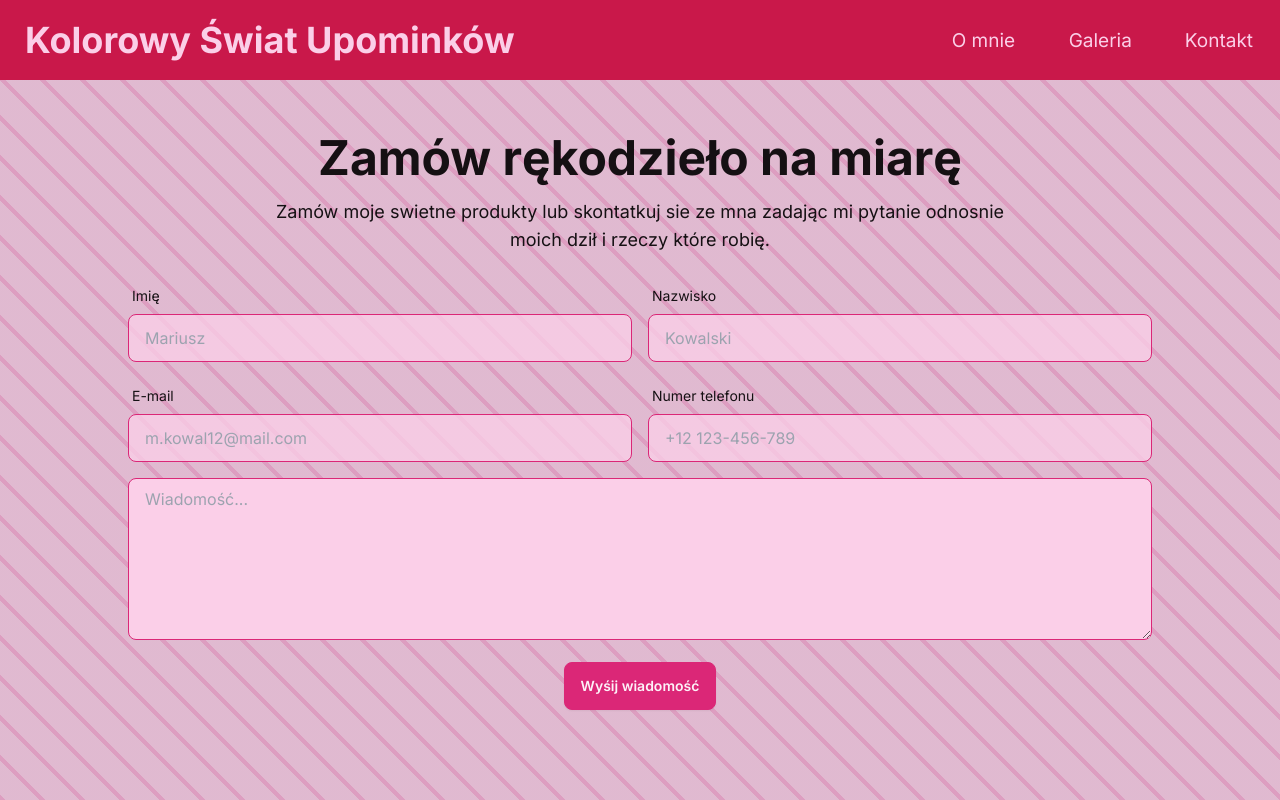
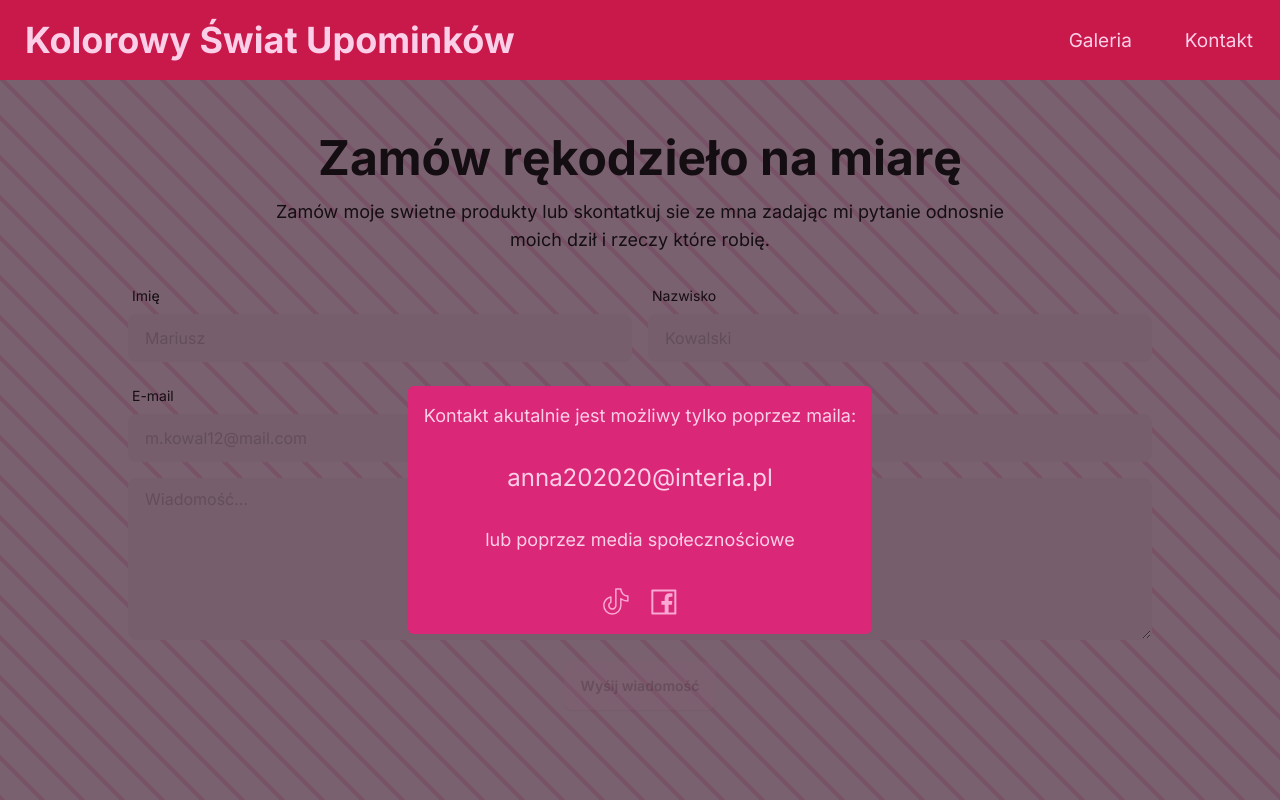
Before and after one commit to LoZoCz/kolorowy-swiat, a Next.js app: page /contact in a window 1280 px wide. Built offline with nearby package versions, Linux system fonts and the light colour scheme.

Commit message:
form message created, small changes in some components, about page hidden for some time

```diff
--- a/src/app/contact/page.tsx
+++ b/src/app/contact/page.tsx
@@ -9,14 +9,14 @@
     const submitForm = (e: React.FormEvent<HTMLFormElement>) => {
         e.preventDefault()
         console.log('Form submitted')
-        toastNoti({ message: 'Form submitted successfully', type: 'success' })
+        toastNoti({ message: 'Wiadomość wysłana', type: 'success' })
     }
 
     return (
         <Main>
             <section
                 style={{ minHeight: 'calc(100dvh - var(--header-h))' }}
-                className="space-y-6 p-4 pt-[3vw]"
+                className="relative space-y-6 p-4 pt-[3vw]"
             >
                 <div className="space-y-4">
                     <H1 classes="text-center">Zamów rękodzieło na miarę</H1>
@@ -29,6 +29,7 @@
                 <ContactForm formFunction={submitForm} />
                 <ToastContainer />
             </section>
+            <div className="absolute left-0 top-0 h-full w-full bg-neutral-content/50"></div>
         </Main>
     )
 }
--- a/src/components/ImageCarousel.tsx
+++ b/src/components/ImageCarousel.tsx
@@ -51,6 +51,7 @@
                 alt="nice image"
                 width={600}
                 height={400}
+                priority
                 className="aspect-square h-full w-full flex-1 rounded-md object-cover"
             />
             <button
@@ -70,5 +71,3 @@
 }
 
 export default ImageCarousel
-
-// zrob podglad zdjecia na caly ekran
--- a/src/components/formElements.tsx
+++ b/src/components/formElements.tsx
@@ -33,6 +33,9 @@
 import { IoCheckmarkOutline } from 'react-icons/io5'
 import { FaRegCircleXmark } from 'react-icons/fa6'
 import { Slide, toast } from 'react-toastify'
+import { PiTiktokLogoLight } from 'react-icons/pi'
+import { AiOutlineFacebook } from 'react-icons/ai'
+import { Para } from './typography'
 
 interface ToastNotiProps {
     message: string
@@ -98,30 +101,65 @@
         <form
             {...props}
             onSubmit={formFunction}
-            className="mx-auto block max-w-screen-lg space-y-4"
+            className="relative mx-auto block max-w-screen-lg space-y-4"
         >
             <div className="flex justify-between gap-4">
-                <Input placeholder="Mariusz" label="Imię" type="text" />
-                <Input placeholder="Kowalski" label="Nazwisko" type="text" />
+                <Input
+                    placeholder="Mariusz"
+                    label="Imię"
+                    type="text"
+                    disabled
+                />
+                <Input
+                    placeholder="Kowalski"
+                    label="Nazwisko"
+                    type="text"
+                    disabled
+                />
             </div>
             <div className="flex justify-between gap-4">
                 <Input
                     placeholder="m.kowal12@mail.com"
                     label="E-mail"
                     type="email"
+                    disabled
                 />
                 <Input
                     placeholder="+12 123-456-789"
                     label="Numer telefonu"
                     type="number"
                     maxLength={9}
+                    disabled
                 />
             </div>
-            <TextArea placeholder="Wiadomość..." />
+            <TextArea disabled placeholder="Wiadomość..." />
             <div className="flex w-full justify-center">
-                <button type="submit" className="btn btn-primary">
+                <button disabled type="submit" className="btn btn-primary">
                     Wyśij wiadomość
                 </button>
+            </div>
+            <div className="absolute left-1/2 top-1/2 z-50 flex -translate-x-1/2 -translate-y-1/2 flex-col items-center justify-center gap-8 rounded-md bg-primary p-4 text-base-100">
+                <Para>Kontakt akutalnie jest możliwy tylko poprzez maila:</Para>
+                <a className="text-2xl" href="mailto:anna202020@interia.pl">
+                    anna202020@interia.pl
+                </a>
+                <Para>lub poprzez media społecznościowe</Para>
+                <div className="flex gap-4">
+                    <a
+                        href="https://www.tiktok.com/@kolorowy.wiat.upo"
+                        aria-label="facebook link"
+                        className="link link-neutral"
+                    >
+                        <PiTiktokLogoLight className="size-8" />
+                    </a>
+                    <a
+                        href="https://www.facebook.com/kolorowyswiat.upominkow"
+                        aria-label="tiktok link"
+                        className="link link-neutral"
+                    >
+                        <AiOutlineFacebook className="size-8" />
+                    </a>
+                </div>
             </div>
         </form>
     )
--- a/src/components/header.tsx
+++ b/src/components/header.tsx
@@ -22,13 +22,13 @@
         label: 'Kolorowy',
         icon: <IoHomeOutline className="flex size-8 sm:hidden" />,
     },
-    {
-        path: '/about',
-        title: 'O mnie',
-        description: 'Troche o mnie',
-        label: 'about page link',
-        icon: <IoPersonCircleOutline className="flex size-8 lg:hidden" />,
-    },
+    // {
+    //     path: '/about',
+    //     title: 'O mnie',
+    //     description: 'Troche o mnie',
+    //     label: 'about page link',
+    //     icon: <IoPersonCircleOutline className="flex size-8 lg:hidden" />,
+    // },
     {
         path: '/gallery',
         title: 'Galeria',
--- a/src/components/homePage/CardsSection.tsx
+++ b/src/components/homePage/CardsSection.tsx
@@ -18,10 +18,9 @@
                     <div className="card-body items-center text-center">
                         <H4 classes="card-title gap-4">Wysoka jakość</H4>
                         <Para>
-                            Najwyższej jakości rękodzieła stworzone z dbałością
-                            o każdy detal. Korzystamy wyłącznie z najlepszych
-                            materiałów, zapewniając niezrównaną trwałość i
-                            estetykę.
+                            Rękodzieła stworzone z dbałością o każdy detal.
+                            Korzystam wyłącznie z najlepszych materiałów,
+                            zapewniając niezrównaną trwałość i estetykę.
                         </Para>
                     </div>
                 </div>
@@ -32,7 +31,7 @@
                     <div className="card-body items-center text-center">
                         <H4 classes="card-title gap-4">Przystępna cena</H4>
                         <Para>
-                            Doskonałe produkty nie muszą być drogie. Oferujemy
+                            Doskonałe produkty nie muszą być drogie. Oferuje
                             perfekcyjną równowagę między jakością a ceną,
                             zapewniając najbardziej atrakcyjne oferty dostępne
                             na rynku.
--- a/src/components/homePage/HeroSection.tsx
+++ b/src/components/homePage/HeroSection.tsx
@@ -11,7 +11,7 @@
         >
             <div className="hero-content z-20 flex-col items-start gap-6 justify-self-center p-0 lg:justify-self-end">
                 <H1 classes="max-w-3xl max-w-3xl text-center lg:text-left">
-                    Stroiki, bombki, kwiaty i wiele więcej rzeczy ktorych
+                    Stroiki, bombki, kwiaty i wiele więcej rzeczy których
                     jeszcze nie widziałeś.
                 </H1>
                 <Para classes="max-w-2xl py-4 font-semibold text-center lg:text-left">
--- a/src/sanity/sanity.queries.ts
+++ b/src/sanity/sanity.queries.ts
@@ -3,7 +3,7 @@
 // gallery query
 
 const galleryQuery = `
-*[ _type == "gallery"]{
+*[_type == "gallery"]{
   _id,
   name,
   slug,
@@ -28,7 +28,7 @@
     }
 
     const galleryItemQuery = `
-    *[ _type == "gallery" && _id == "${param}"][0]{
+    *[_type == "gallery" && _id == "${param}"][0]{
       name,
       slug,
       desc,
```
